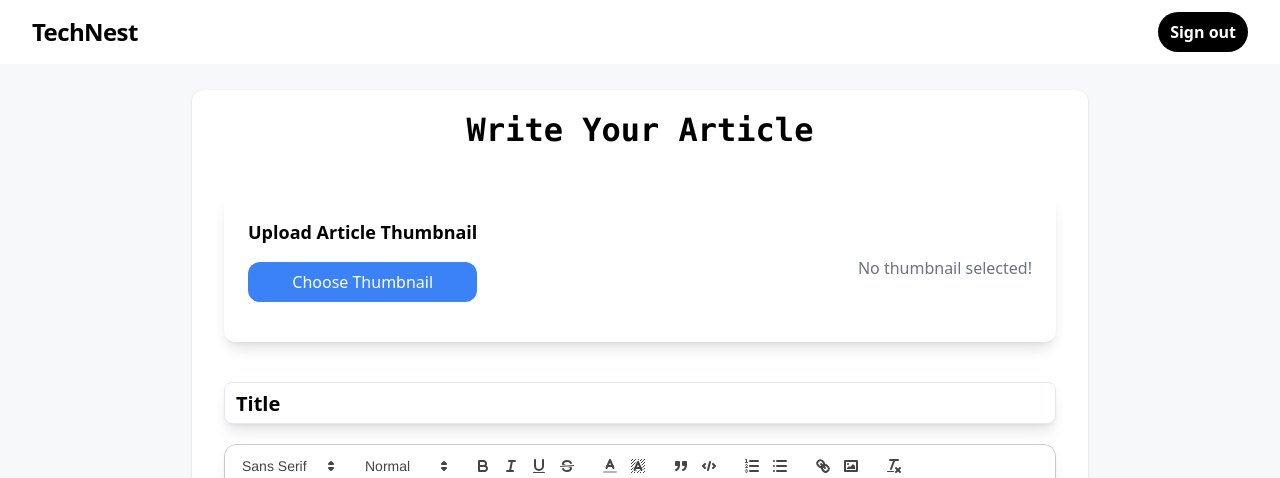
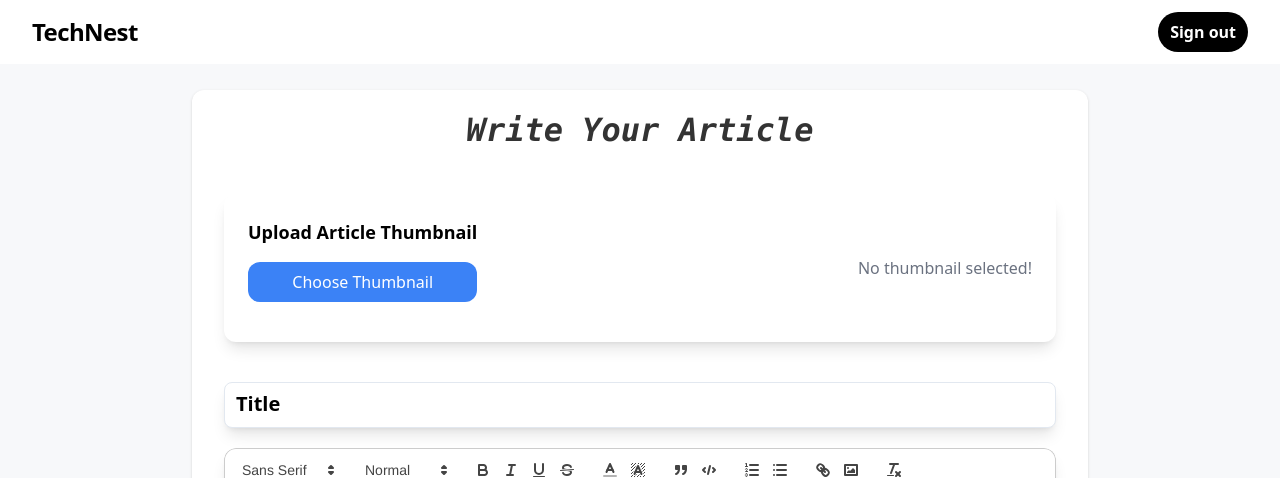
Before and after one commit to OsamaEid1/tech-nest, a Next.js app: page /articles/write in a window 1280 px wide. Shown: the top 478 px of the page. Built offline with nearby package versions, Linux system fonts and the light colour scheme.

Commit message:
edit write article styles

```diff
--- a/app/(routes)/(user)/articles/page.tsx
+++ /dev/null
@@ -1,5 +0,0 @@
-import React from "react";
-
-export default function page() {
-  return <></>;
-}
--- a/app/(routes)/(user)/articles/write/page.tsx
+++ b/app/(routes)/(user)/articles/write/page.tsx
@@ -134,7 +134,7 @@ const WriteArticlePage = () => {
                 >See your articles list</Link>
             </Popup>
             }
-            <h1 className="mb-8 text-center font-mono">Write Your Article</h1>
+            <h1 className="mb-8 text-center font-mono text-secTextColor italic">Write Your Article</h1>
             {/* Article Thumbnail */}
             <div className="my-10 p-6 bg-white rounded-main shadow-lg flex items-center justify-between">
                 <div>
@@ -175,7 +175,7 @@ const WriteArticlePage = () => {
                 value={title}
                 onChange={(e) => setTitle(e.target.value)}
                 className="font-bold text-xl !text-black"
-                inputStyles="p-2 mb-5 font-bold !shadow-lg"
+                inputStyles="mb-5 font-bold !text-xl !shadow-lg"
             />
             {/* ReactQuill (Article Editor) */}
             <div className="h-96 mb-4">
```
